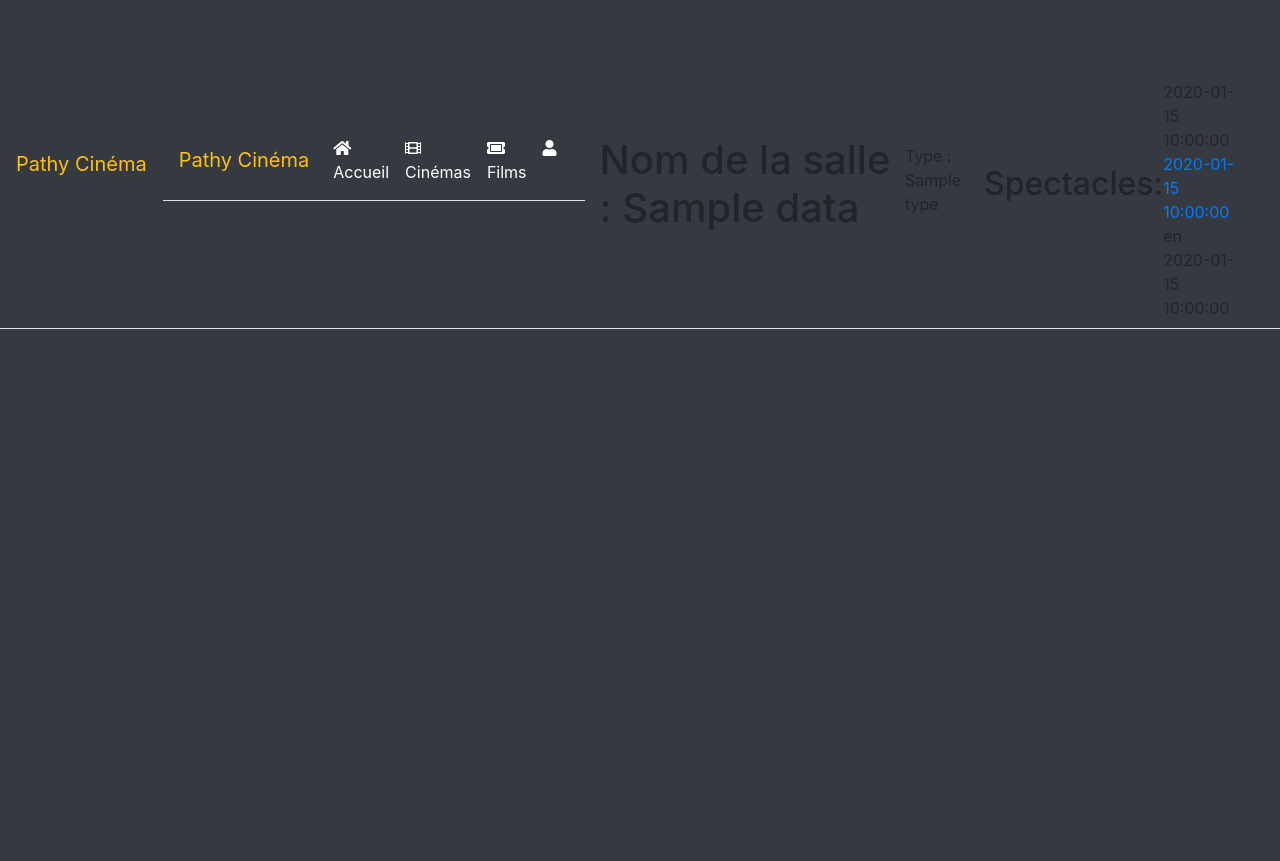
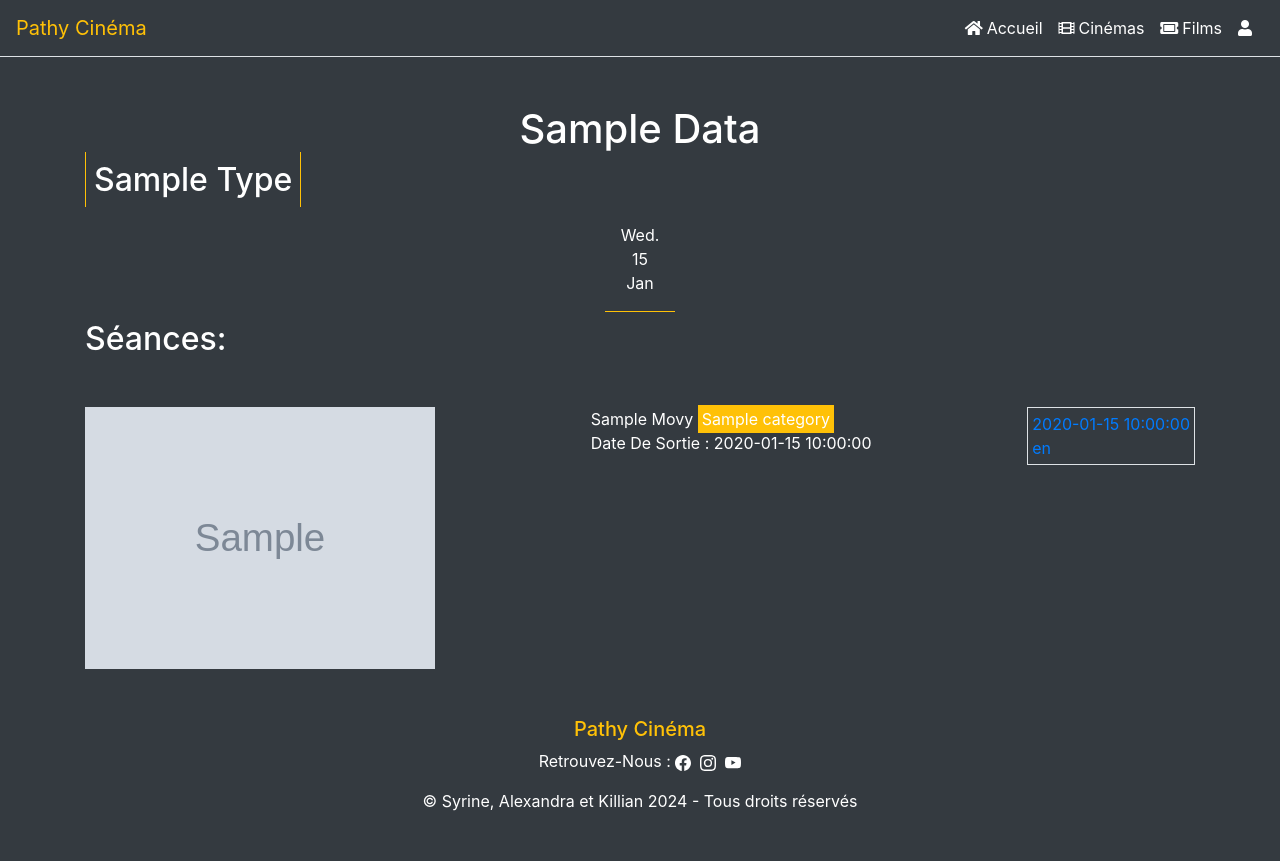
Before and after one commit to GHSyrine/DonkeyEvent, a PHP site: template Template/roomone.html.php in a window 1280 px wide. Before the commit the page ends 329 px from the top, so only its background shows below. Run offline with PHP 8.4, Linux system fonts and the light colour scheme; the template is opened without the code that fills it: most values are stand-ins (such as "Sample title", 1, 10 or a date in 2020); grey boxes marked "Sample" are stand-in pictures; data that the repository does not hold is empty; some libraries are stand-ins or nearby versions.

Commit message:
presented project (not finish)

```diff
--- a/Controller/Controller.php
+++ b/Controller/Controller.php
@@ -65,7 +65,7 @@ class Controller {
      */
 
     public function insert(string $columns, string $values) {
-        $this->entityRepository->insertIntoTable($columns, $values);
+        //$this->entityRepository->insertIntoTable($columns, $values);
     }
 
     /**
--- a/Template/footer.html.php
+++ b/Template/footer.html.php
@@ -1,6 +1,6 @@
 </body>
-<footer>
-    <div class="bg-dark">
+<footer class="m-5">
+    <div class="bg-dark sticky-bottom">
         <div class="">
             <h5 class="title text-capitalize text-warning text-center">Pathy Cinéma</h5>
             <p class="icon text-capitalize text-white text-center">retrouvez-nous :&nbsp;<svg xmlns="http://www.w3.org/2000/svg" width="16" height="16" fill="currentColor" class="bi bi-facebook" viewBox="0 0 16 16">
--- a/Template/header.html.php
+++ b/Template/header.html.php
@@ -13,12 +13,6 @@
 </head>
 
 <body>
-    <header>
-        <nav class="navbar navbar-expand-lg navbar-light bg-lightp-3 bg-dark border-bottom">
-            <a class="navbar-brand text-warning" href="/home/all">Pathy Cinéma</a>
-            <button class="navbar-toggler " type="button" data-toggle="collapse" data-target="#navbarSupportedContent" aria-controls="navbarSupportedContent" aria-expanded="false" aria-label="Toggle navigation">
-                <span class="navbar-toggler-icon"></span>
-            </button>
     <header>
         <nav class="navbar navbar-expand-lg navbar-light bg-lightp-3 mb-2 bg-dark border-bottom">
             <a class="navbar-brand text-warning" href="/home/all">Pathy Cinéma</a>
--- a/Template/movieone.html.php
+++ b/Template/movieone.html.php
@@ -5,11 +5,13 @@ include 'Template/header.html.php';
 <body class="bg-dark">
     <section class="container-movie ">
         <h1 class="name text-white text-capitalize text-center"><?= $data->getName() ?></h1>
+        <br>
         <div class="d-flex text-center">
             <img class="image-movie" src="<?= $data->getImage() ?>" alt="image du film">
             <div>
-                <p class="description text-white text-capitalize text-center pl-2"><?= $data->getDescription() ?>
-                </p>
+                <h3 class="description text-white text-capitalize text-center pl-2"><?= $data->getDescription() ?>
+                </h3>
+                <br>
                 <h5 class="text-white text-center text-warning">Catégories du film : </h5>
                 <?php
                 if (!empty($data->getCategories())) :
--- a/Template/reservationone.html.php
+++ b/Template/reservationone.html.php
@@ -16,7 +16,11 @@ foreach ($data->getseats() as $seat) : ?>
 <?= $data->getCustomer() ?>
 <h2>total</h2>
 <?php $price = $data->getPrice();
-$number = count($data->getSeat()); ?>
+$seats = explode(",",$data->getSeat());
+$number = count($seats);
+$total = $number * $price;
+echo $total . "€";
+?>
 <h2>numéro de commande</h2>
 <?= $data->getOrder(); ?>
 <?php
--- a/Template/reservationreserve.html.php
+++ b/Template/reservationreserve.html.php
@@ -1 +1 @@
-<a href="/reservation/one/<?=$orderNum?>"></a>
+<a href="/reservation/one/<?=$data?>"></a>
--- a/Template/roomone.html.php
+++ b/Template/roomone.html.php
@@ -1,5 +1,6 @@
 <?php
 include 'Template/header.html.php';
+// Todo Move
 setlocale(LC_TIME, "fr_FR");
 $dates = [];
 $movies = [];
@@ -12,55 +13,62 @@ foreach ($seances as $seance) {
     }
 
     foreach ($data->getMovies() as $movie) {
-       if ($movie->getId() == $seance->getMovie_id()){
+        if ($movie->getId() == $seance->getMovie_id()) {
             $movies[$movie->getId()]['entity'] = $movie;
             $movies[$movie->getId()]['categories'] = $movie->getCategories();
             $movies[$movie->getId()]['seances'][] = $seance;
-       }
+        }
     }
 }
 ?>
-<div class="container mt-5">
-    <h1>Nom de la salle : <?= $data->getTitle() ?></h1>
-    <p>Type : <?= $data->getType() ?></p>
-    <?php
 
-    if (!empty($data->getSeances())) : ?>
-        <h2>Spectacles:</h2>
-        <nav class="mb-8">
-            <div class="swiper-container">
-                <div class="swiper-wrapper">
-                    <br>
-                    <?php $dates = []; ?>
+<body class="container-body bg-dark">
+    <div class="container mt-5">
+        <h1 class="salle text-center text-white text-capitalize"> <?= $data->getTitle() ?></h1>
+        <h2 class="d-inline type-seance text-capitalize text-white border-left border-right border-4 p-2 border-warning"><?= $data->getType() ?></h2>
+        <div class="d-flex justify-content-center text-center">
+            <?php
+            foreach ($dates as $date) :
+                $dateSplit = explode(" ", $date);
+            ?>
+                <div class="p-3 m-2 text-white border-bottom border-warning">
+                    <div><?= $dateSplit[0]; ?></div>
+                    <div><?= $dateSplit[1]; ?></div>
+                    <div><?= $dateSplit[2]; ?></div>
                 </div>
-                <?php foreach ($data->getSeances() as $seance) : ?>
-                    <?php if (!in_array($seance->getDate(), $dates)) : ?>
-                        <?php $dates[] = $seance->getDate(); ?>
-                    <?= $seance->getDate();
-                    endif; ?>
-                    <br>
-                    <div>
-                        <a href="/seance/one/<?= $seance->getId() ?>"> <?= $seance->getTime(); ?></a>
-                        <br>
-                        <?= $seance->getLangage(); ?>
+            <?php endforeach; ?>
+        </div>
+        <?php
+        if (!empty($seances)) : ?>
+            <h2 class="title-seance text-capitalize text-white ">Séances:</h2>
+            <?php foreach ($movies as $movie) :
+            ?>
+                <div class="d-flex justify-content-between swiper-container text-white mt-5">
+                    <img class="image-movie" src="<?= $movie['entity']->getImage() ?>">
+                    <div class="">
+                        <a class="title-movie text-capitalize text-white" href="/movie/one/<?= $movie['entity']->getId() ?>"><?= $movie['entity']->getName() ?>
+                        </a>
+                        <?php
+                        foreach ($movie['categories'] as $category) : ?>
+                            <span class="p-1 bg-warning"><?= $category ?></span>
+                        <?php endforeach; ?>
+                        <p class="exit text-capitalize"> date de sortie : <?= $movie['entity']->getReleaseDate() ?></p>
                     </div>
-                    <?php $movies = [];
-                    foreach ($data->getMovies() as $movie) : ?>
-                        <?php if ($movie->getId() == $seance->getMovie_id() && !in_array($movie->getId(), $movies)) : ?>
-                            <div>
-                                <?php $movies[] = $movie->getId(); ?>
-                                <a href="/movie/one/<?= $movie->getId() ?>"><?= $movie->getName() ?> </a>
-                                <br>
-                        <?= "Release_date" . $movie->getReleaseDate();
-                        //ajouter l'image
-                        endif;
-                    endforeach; ?>
-                            </div>
+                    <div class="">
                         <?php
-                    endforeach;
-                    foreach ($dates as $date) : ?>
-                            <div>
-                                <?= $date; ?>
-                            </div>
-                    <?php endforeach;
-                endif; ?>
+                        foreach ($movie['seances'] as $seance) : ?>
+                            <a href="/seance/one/<?= $seance->getId(); ?>">
+                                <div class="p-1 border">
+                                    <div><?= $seance->getTime() ?></div>
+                                    <div><?= $seance->getLangage() ?></div>
+                                </div>
+                            </a>
+                        <?php endforeach; ?>
+                    </div>
+                </div>
+        <?php endforeach;
+        endif;
+        include 'Template/footer.html.php';
+        ?>
+    </div>
+</body>
--- a/Template/seancereserve.html.php
+++ b/Template/seancereserve.html.php
@@ -23,6 +23,5 @@ include 'Template/header.html.php';
     </form>
 </div>
 <?php
-            include 'Template/footer.html.php';
-
+include 'Template/footer.html.php';
 ?>
--- a/style.css
+++ b/style.css
@@ -5,3 +5,8 @@
 .navbar-nav{
     color: white;
 }
+
+.image-movie {
+    width: 350px;
+    height: 100%;
+}
```
Also changed, not shown: Controller/ReservationController.php (+9 -6 lines), Model/Entity/Movie.php (+0 -9 lines), Model/Repository/EntityRepository.php (+17 -9 lines), Template/customerreserve.html.php (+4 -4 lines), Template/movieall.html.php (+12 -22 lines). Lines whose indentation alone changed are shown as unchanged.
